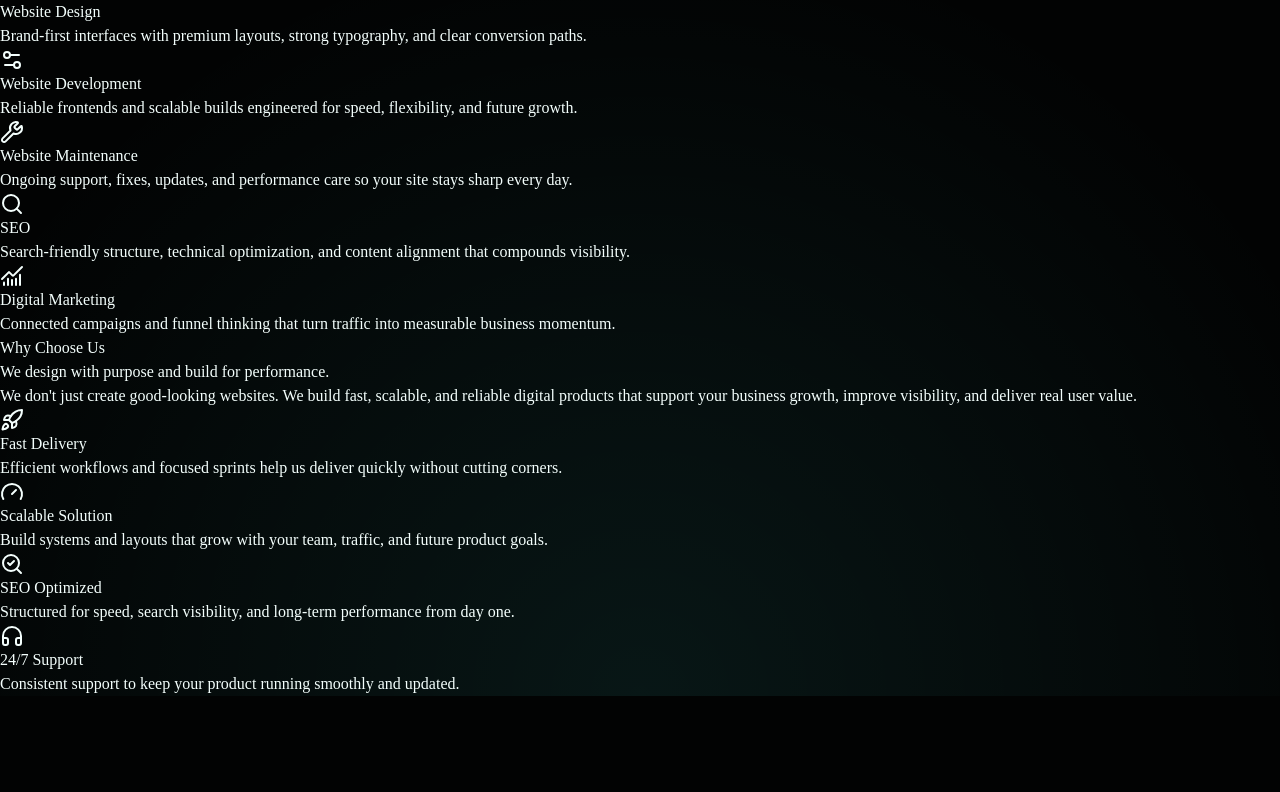
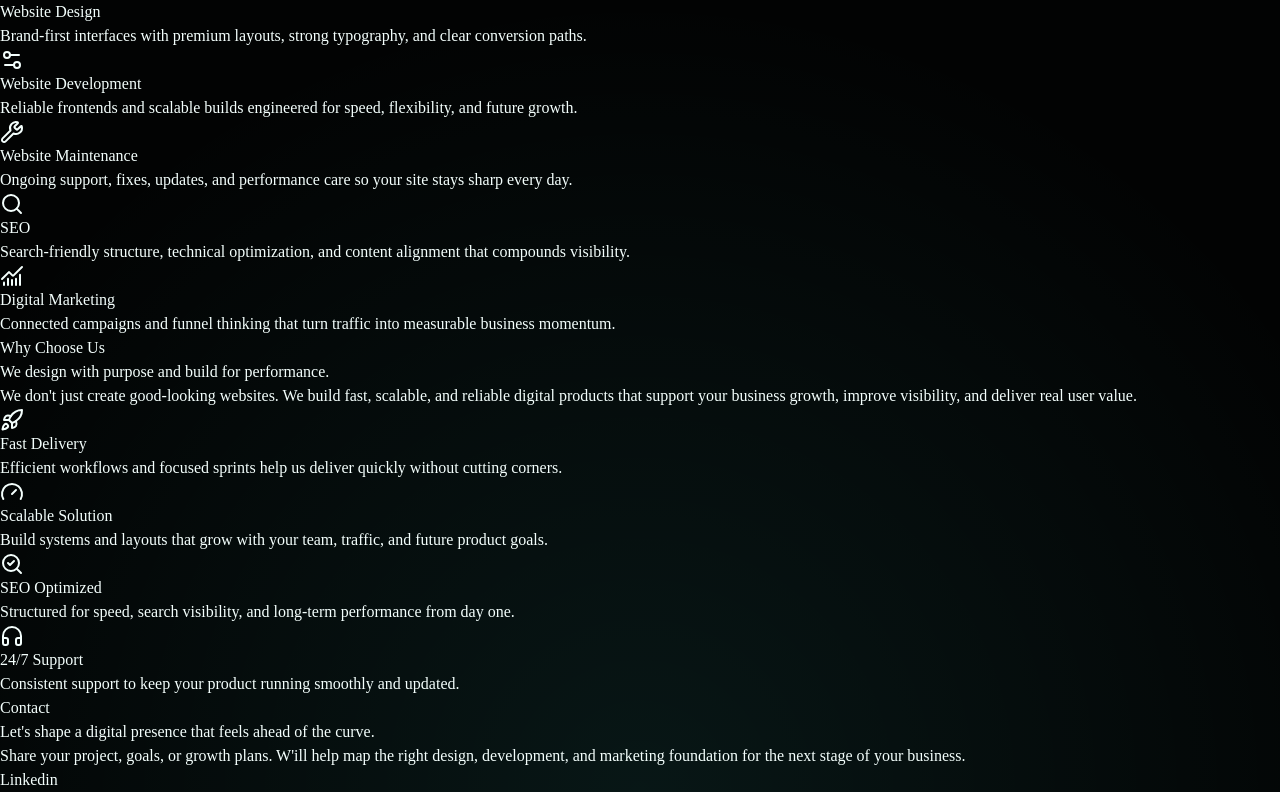
Before and after one commit to aswanth-kt/halldotx_landing_page, a React (Vite) app: page / in a window 1280 px wide. Shown: the part 2342-3134 px from the top of the page. Before the commit the page ends 3038 px from the top, so only its background shows below. Built offline with nearby package versions, Linux system fonts and the light colour scheme.

Commit message:
feat: add contact component amd its contents

```diff
--- a/src/App.jsx
+++ b/src/App.jsx
@@ -1,4 +1,5 @@
 import './App.css'
+import Contact from './components/Contact'
 import Features from './components/Features'
 import Hero from './components/Hero'
 import Navbar from './components/Navbar'
@@ -17,6 +18,8 @@ function App() {
 
       <Features />
 
+      <Contact />
+
     </>
   )
 }
--- /dev/null
+++ b/src/components/Contact.jsx
@@ -0,0 +1,50 @@
+// import { Linkedin } from "lucide-react";
+
+
+const Contact = () => {
+  return (
+    <section
+      id="contact"
+      className="px-4 py-24 sm:px-6 lg:px-8"
+    >
+      <div
+        className="mx-auto grid max-w-7xl gap-10 rounded-[2rem] border border-white/10 bg-[linear-gradient(180deg,rgba(255,255,255,0.08),rgba(255,255,255,0.03))] p-6 shadow-[0_30px_90px_rgba(0,0,0,0.3)] backdrop-blur-xl sm:p-8 lg:grid-clos-[0.88fr_1.12fr] lg:p-10"
+      >
+
+        <div>
+
+          <p className="font-['Sora'] text-sm font-semibold uppercase tracking-[0.35em] text-[var(--teal-strong)]">
+            Contact
+          </p>
+
+          <h2 className="mt-4 text-3xl font-semibold text-white sm:text-4xl">
+            Let's shape a digital presence that feels ahead of the curve.
+          </h2>
+
+          <p className="mt-5 max-w-xl text-lg leading-8 text-slate-400">
+            Share your project, goals, or growth plans. W'ill help map the right design, development, and marketing foundation for the next stage of your business.
+          </p>
+
+          <div className="mt-8 flex gap-4">
+
+            <a
+             href="https://www.linkedin.com/company/hall-dot-x/posts/?feedView=all"
+             target="_blank"
+             rel="noreferrer"
+             className="inline-flex h-12 w-12 items-center justify-center"
+             aria-label="Linkedin"
+            >
+             {/* <Linkedin className='h-12 w-12' /> */}
+             Linkedin
+            </a>
+
+          </div>
+
+        </div>
+
+      </div>
+    </section>
+  )
+}
+
+export default Contact
```
